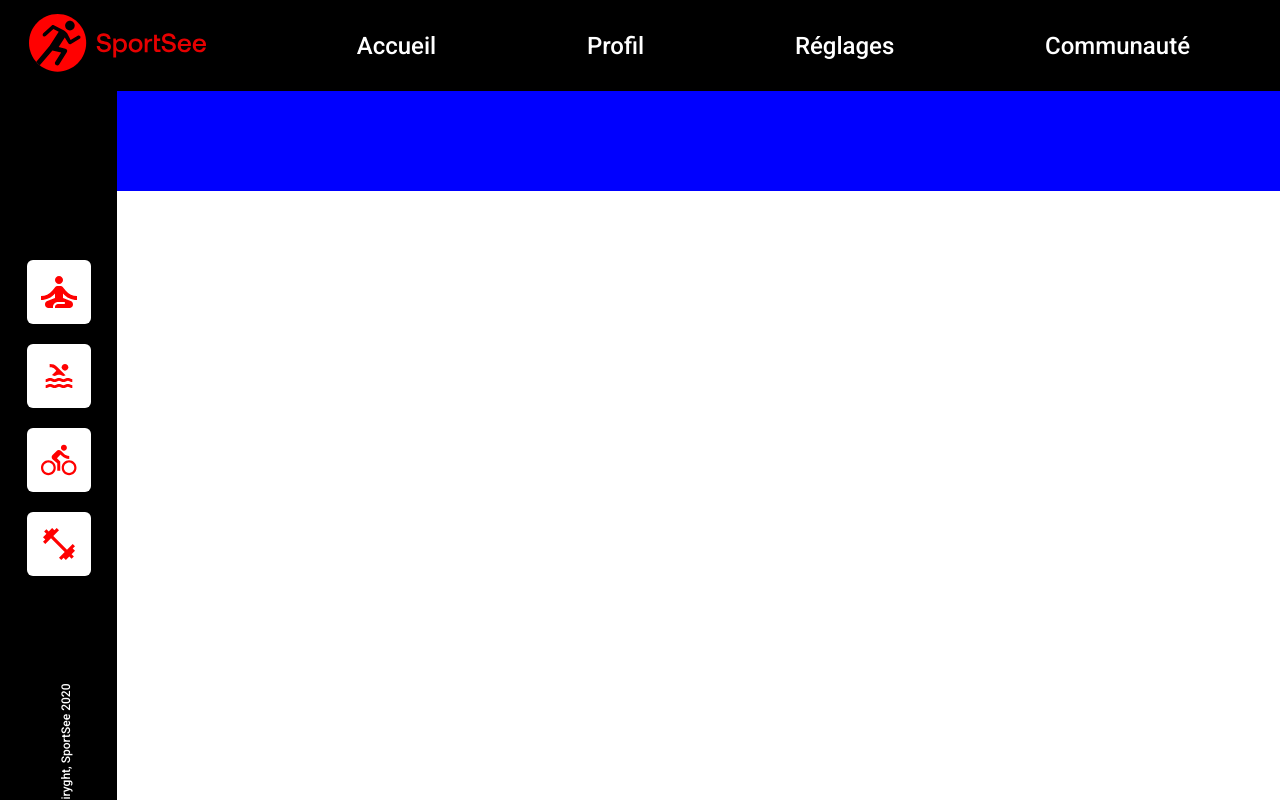
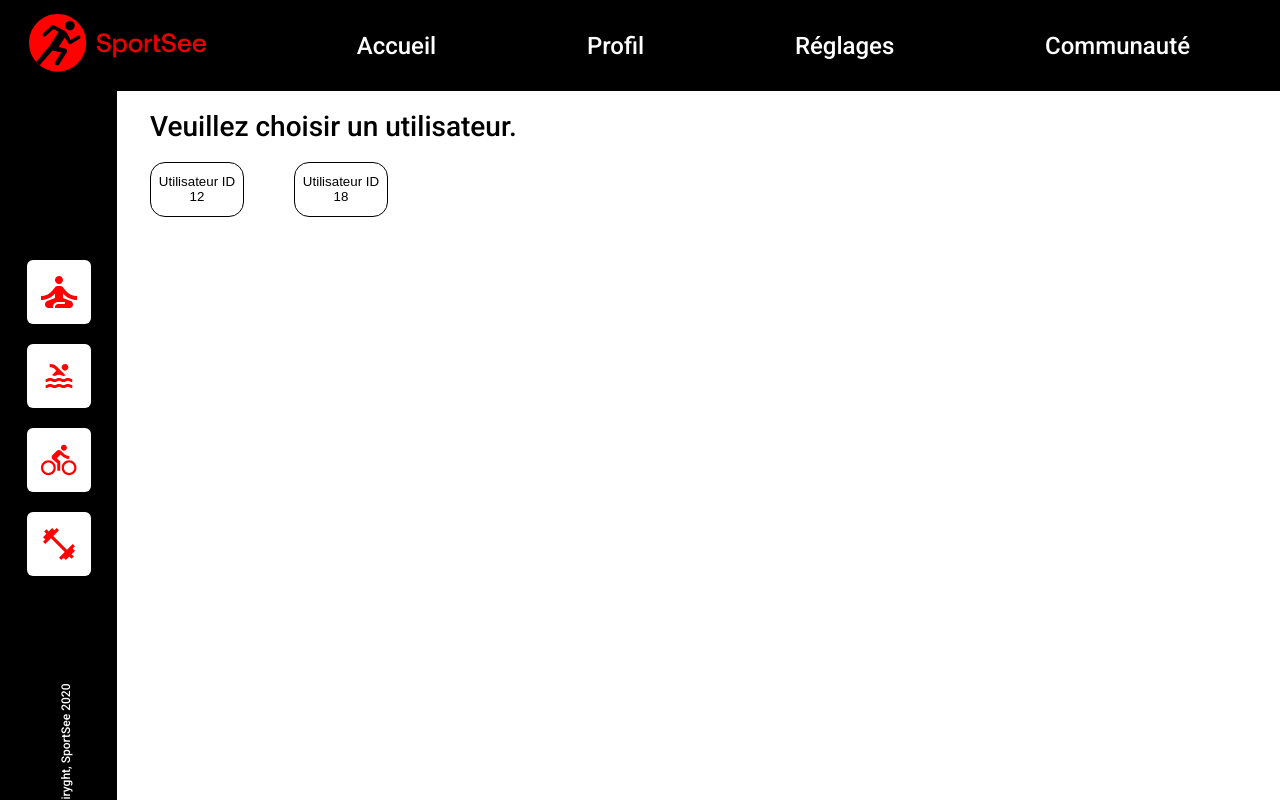
Before and after one commit to angelinalavoryk/Sport-See-Front, a React (Create React App) app in the folder sportsee/: page / in a window 1280 px wide. Shown: the top 800 px of the page. Built offline with nearby package versions, Linux system fonts and the light colour scheme; no server answers; the HTML template or start-up script is replaced by a standard one.

Commit message:
message de bienvenue

```diff
--- a/sportsee/src/App.css
+++ b/sportsee/src/App.css
@@ -8,3 +8,7 @@ body{
   margin: 0;
   font-family: 'Roboto', sans-serif;
 }
+
+.main{
+  padding-left: 150px;
+}
--- a/sportsee/src/App.js
+++ b/sportsee/src/App.js
@@ -6,18 +6,18 @@ import Home from './pages/Home/Home.jsx';
 import Settings from './pages/Settings/Settings.jsx';
 import Community from './pages/community/Community';
 
-
-
 function App() {
     return (
       <div className="App">
         <NavBar />
+        <main className="main">
         <Routes>
         <Route path="/" element={<Home />} />
         <Route path="/profil" element={<Dashboard />} />
         <Route path="/reglages" element={<Settings />} />
         <Route path="/communaute" element={<Community />} />
         </Routes>
+        </main>
       </div>
     );
   }
--- a/sportsee/src/components/Aside/Aside.jsx
+++ /dev/null
@@ -1 +0,0 @@
-import './_Aside.scss';
--- a/sportsee/src/pages/Home/Home.jsx
+++ b/sportsee/src/pages/Home/Home.jsx
@@ -1,13 +1,39 @@
+import React, { useState, useEffect } from "react";
+import { getUserData } from "../../utils/ApiService";
 import './_Home.scss';
 
+function Home() {
+  const [userId, setUserId] = useState(12);//stocker l'ID de l'utilisateur
+  const [userData, setUserData] = useState(null);//stocker les données
+  const [welcomeMessageVisible, setWelcomeMessageVisible] = useState(false);//message de bienvenue
 
-const Home = () => {
+  useEffect(() => {
+    getUserData(userId) //récupérer id
+      .then((data) => {
+        setUserData(data);//mettre à jour avec id récupéré
+      })
+  }, [userId]);//le faire à chaque fois que userId change
+
+  const handleUserClick = (id) => {
+    setUserId(id);
+    setWelcomeMessageVisible(true);//afficher message
+  };
+
   return (
-    <div className='home'>
-        <div className='test-home'>hello
+    <div className="home">{!welcomeMessageVisible && <h1 className="id-choice-question">Veuillez choisir un utilisateur.</h1>}
+      {!welcomeMessageVisible && (
+        <div className="button">
+          <button onClick={() => handleUserClick(12)} className="button-choice">Utilisateur ID 12</button>
+          <button onClick={() => handleUserClick(18)} className="button-choice">Utilisateur ID 18</button>
         </div>
+      )}
+      {welcomeMessageVisible && userData && (
+        <div className="welcome-div">
+          <span className="welcome">Bonjour, </span> <span className="first-name">{userData.userInfos.firstName}</span>
+        </div>
+      )}
     </div>
   );
-};
+}
 
 export default Home;
--- a/sportsee/src/pages/Home/_Home.scss
+++ b/sportsee/src/pages/Home/_Home.scss
@@ -1,4 +1,35 @@
-.test-home{
-    background-color: blue;
-    height: 100px;
+.home{
+    display: flex;
+    flex-direction: column;
 }
+
+.id-choice-question{
+    font-size: 28px;
+    font-weight: 500;
+}
+
+.button{
+    display: flex;
+    gap: 50px;
+
+}
+
+.button-choice{
+    // margin-top: 40px;
+    border: 1px solid rgb(0, 0, 0);
+    width: 94px;
+    height: 55px;
+    border-radius: 15px;
+    cursor: pointer;
+    background-color: white;
+}
+.welcome-div{
+    font-size: 48px;
+}
+
+.welcome{
+    color: black;
+}
+.first-name{
+    color: red;
+}
--- a/sportsee/src/pages/Profil/Dashboard.jsx
+++ b/sportsee/src/pages/Profil/Dashboard.jsx
@@ -1,5 +1,5 @@
+import React from 'react';
 import './_Dashboard.scss';
-
 
 const Dashboard = () => {
   return (
--- a/sportsee/src/pages/Profil/_Dashboard.scss
+++ b/sportsee/src/pages/Profil/_Dashboard.scss
@@ -2,3 +2,10 @@
     background-color: red;
     height: 100px;
 }
+
+
+
+.dashboard-name{
+    font-size: 150px;
+    color: black;
+}
--- /dev/null
+++ b/sportsee/src/utils/ApiService.jsx
@@ -0,0 +1,8 @@
+import axios from "axios";
+
+const BASE_URL = "http://localhost:3000";
+
+export const getUserData = (userId) => {
+  return axios.get(`${BASE_URL}/user/${userId}`)
+    .then((response) => response.data.data)
+};
```
Also changed, not shown: sportsee/src/components/Aside/_Aside.scss (deleted).
